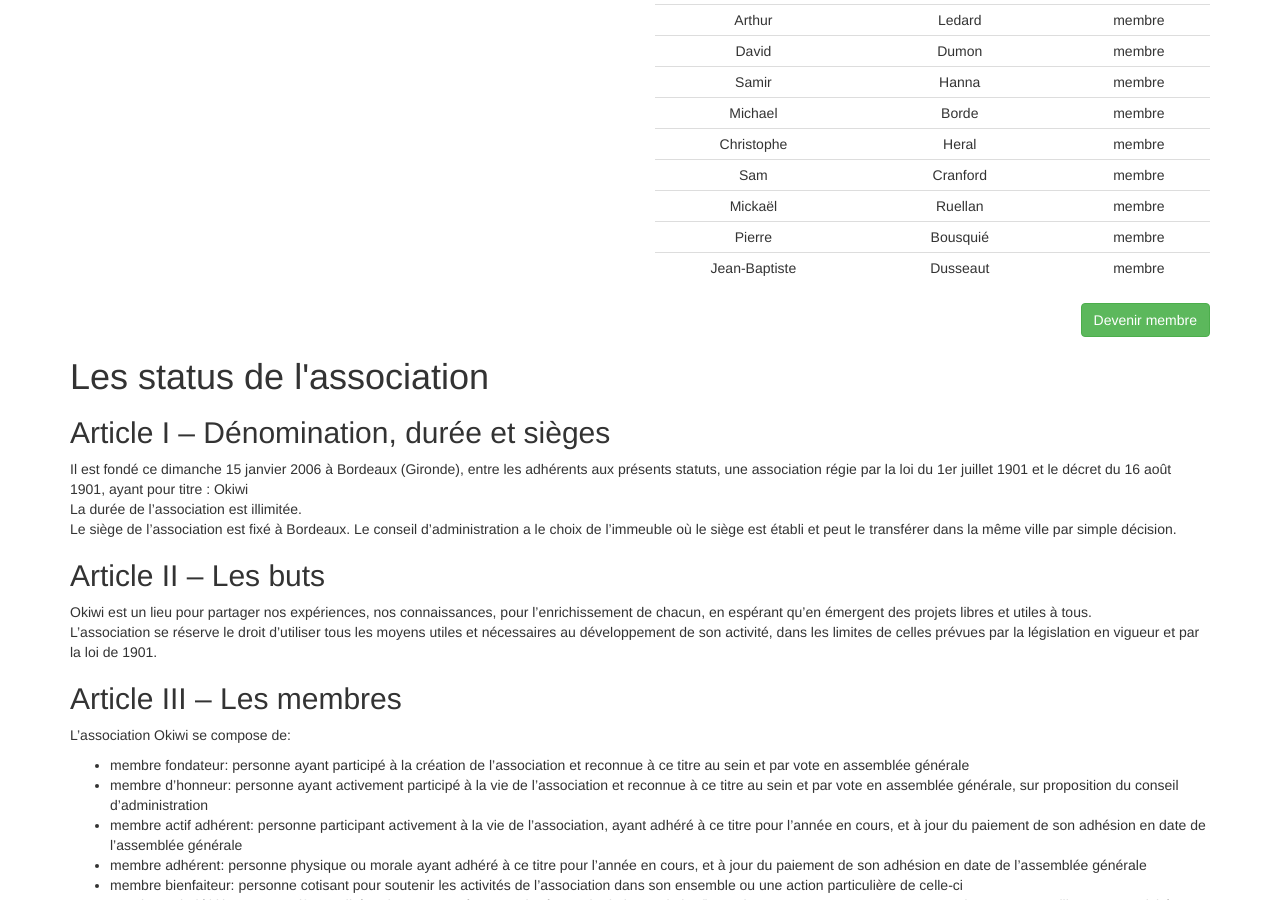
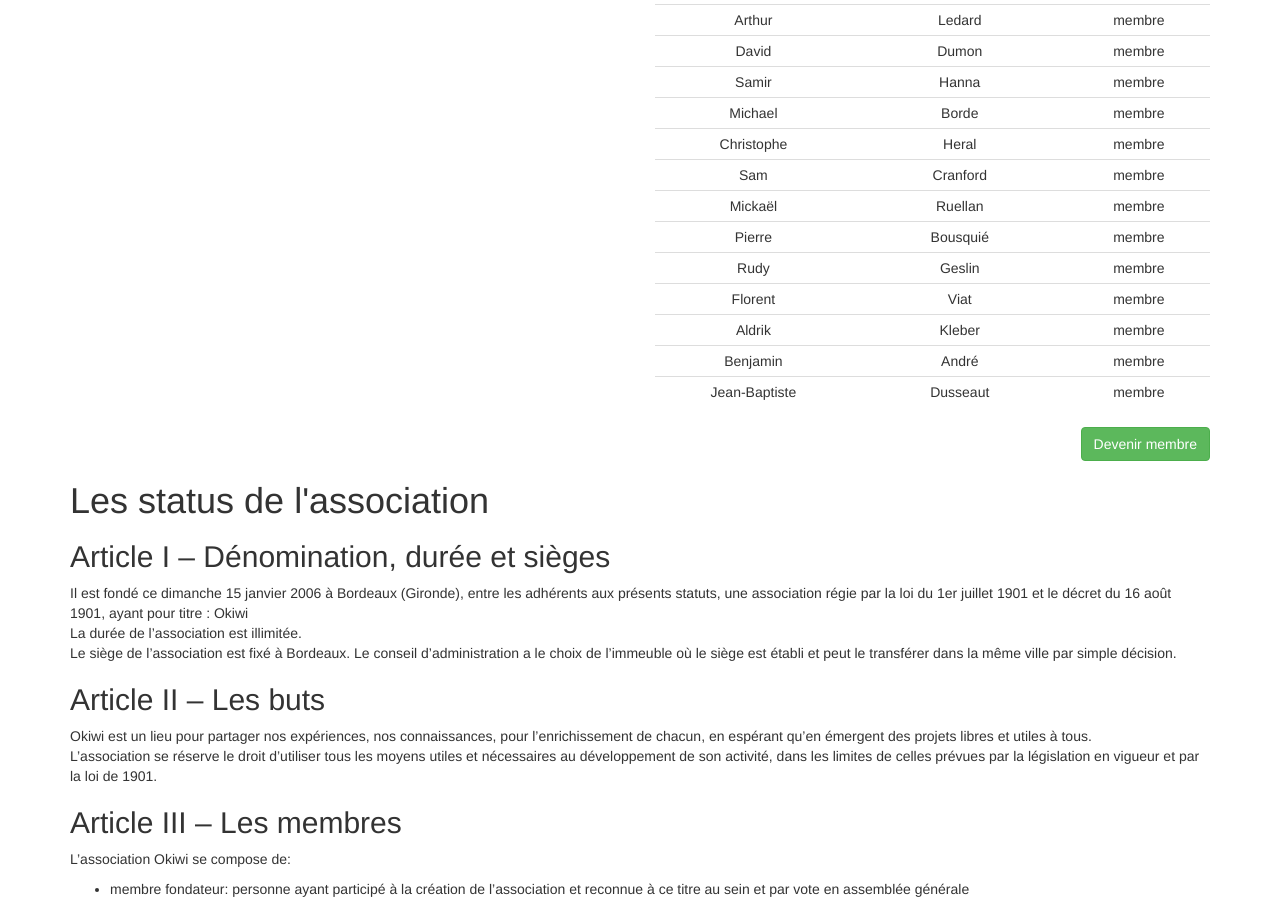
Before and after one commit to okiwi/okiwi.org, a Jekyll site: the page built from association/index.html, in a window 1280 px wide and 900 px high, scrolled down 518 px. Built offline with Jekyll 4.4.1, drawn with Linux system fonts in a browser that asks for light colours; nearby versions of some CDN libraries; Markdown is read by kramdown in place of the engine named in the settings.

Commit message:
mise à jour des membres

```diff
--- a/_data/okiwi.yml
+++ b/_data/okiwi.yml
@@ -55,6 +55,18 @@
     - nom: Bousquié
       prenom: Pierre
 
+    - nom: Geslin
+      prenom: Rudy
+
+    - nom: Viat
+      prenom: Florent
+
+    - nom: Kleber
+      prenom: Aldrik
+
+    - nom: André
+      prenom: Benjamin
+
     - nom: Dusseaut
       prenom: Jean-Baptiste
 
```
